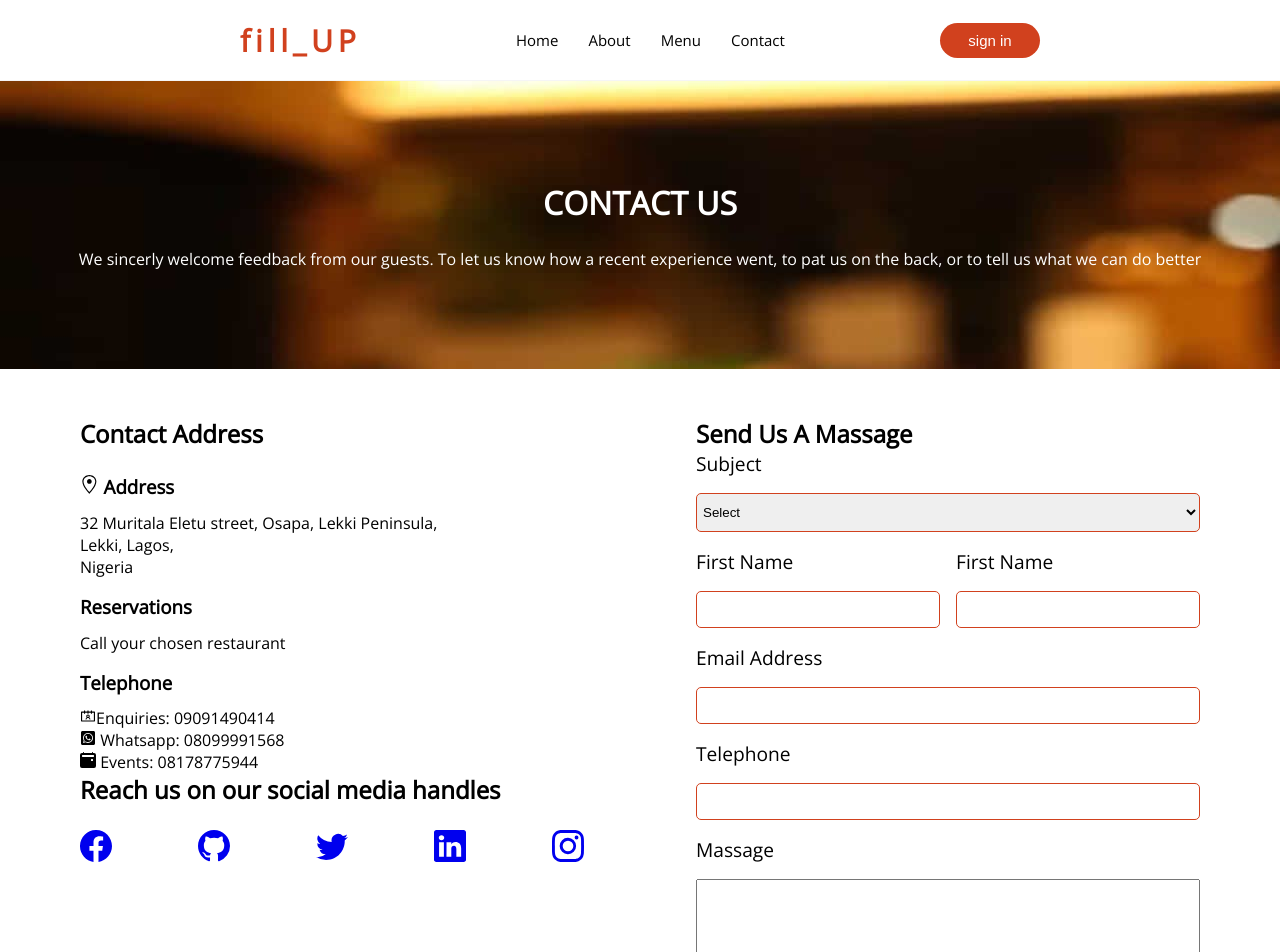
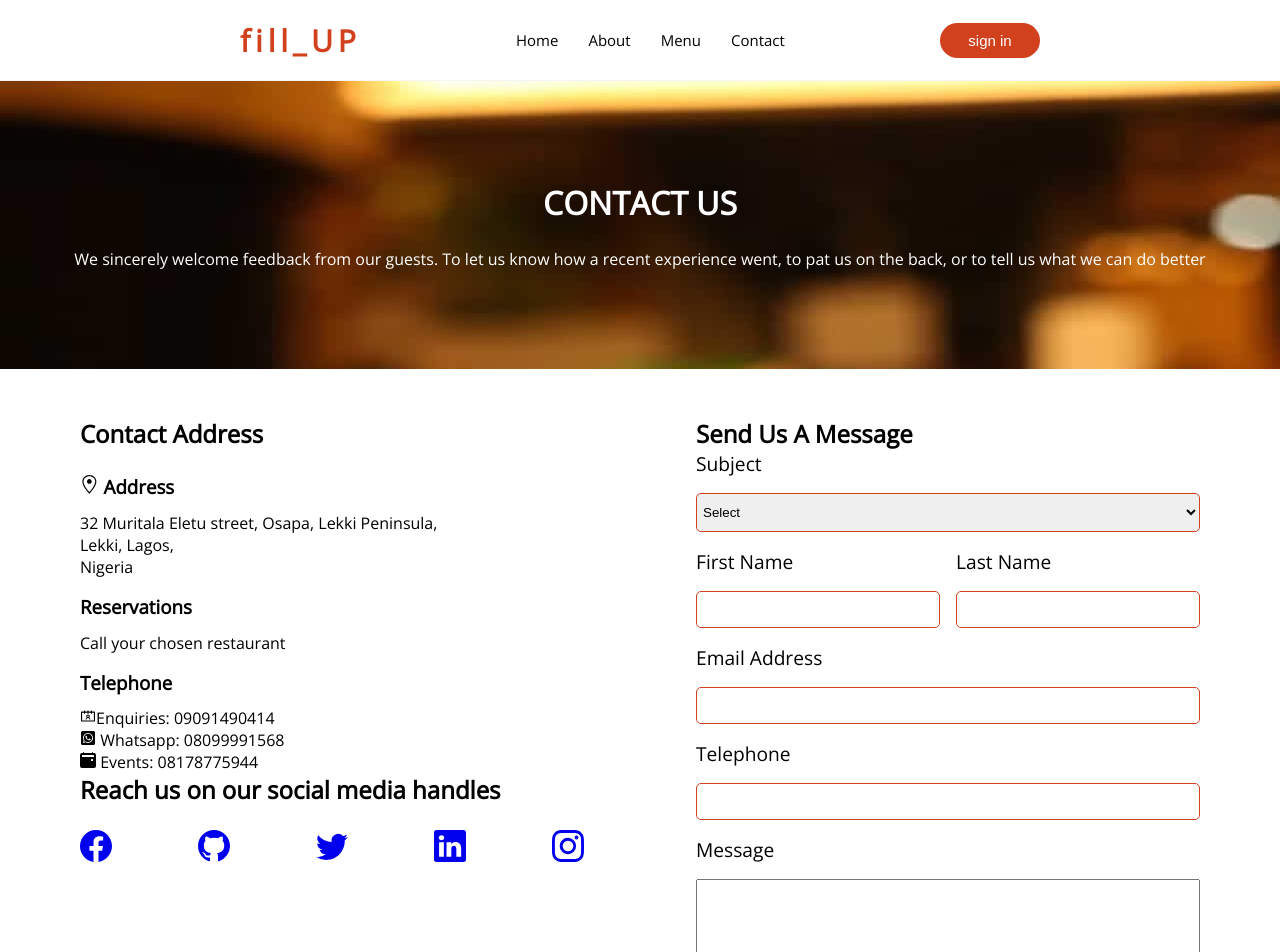
Before and after one commit to wisdom-uzo/REACT-SH-G25_PROJECT1, a React (Create React App) app: page /contact in a window 1280 px wide. Shown: the top 952 px of the page. Built offline with nearby package versions, Linux system fonts and the light colour scheme.

Commit message:
Update index.js

```diff
--- a/src/components/Contact/index.js
+++ b/src/components/Contact/index.js
@@ -1,59 +1,88 @@
-import React from 'react'
-import { GoLocation } from 'react-icons/go';
-import { AiOutlineContacts } from 'react-icons/ai';
-import { BsCalendar2EventFill } from 'react-icons/bs';
-import { FaWhatsappSquare } from 'react-icons/fa';
-import { BsFacebook, BsGithub, BsLinkedin, BsTwitter, BsInstagram } from "react-icons/bs";
+import React from "react";
+import { GoLocation } from "react-icons/go";
+import { AiOutlineContacts } from "react-icons/ai";
+import { BsCalendar2EventFill } from "react-icons/bs";
+import { FaWhatsappSquare } from "react-icons/fa";
+import {
+  BsFacebook,
+  BsGithub,
+  BsLinkedin,
+  BsTwitter,
+  BsInstagram,
+} from "react-icons/bs";
 
+import "./contact.css";
 
-import './contact.css'
-
-const About = () => {
+const Contact = () => {
   return (
     <div>
       <div className="about_header">
         <h2>CONTACT US</h2>
-            <p>We sincerly welcome feedback from our guests. To let us know how a recent experience went, to pat us on the back, or to tell us what we can do better</p>
+        <p>
+          We sincerely welcome feedback from our guests. To let us know how a
+          recent experience went, to pat us on the back, or to tell us what we
+          can do better
+        </p>
       </div>
 
       <div className="about_add_form">
         <div className="address_sec">
           <h2>Contact Address</h2>
-              <h3><GoLocation /> Address</h3>
-              <p>32 Muritala Eletu street, Osapa, Lekki Peninsula, <br />
+          <h3>
+            <GoLocation /> Address
+          </h3>
+          <p>
+            32 Muritala Eletu street, Osapa, Lekki Peninsula, <br />
             Lekki, Lagos, <br />
-              Nigeria </p>
+            Nigeria{" "}
+          </p>
 
           <h3>Reservations</h3>
           <p>Call your chosen restaurant</p>
 
           <h3>Telephone</h3>
-             <p><AiOutlineContacts />Enquiries: 09091490414 <br />
+          <p>
+            <AiOutlineContacts />
+            Enquiries: 09091490414 <br />
             <FaWhatsappSquare /> Whatsapp: 08099991568 <br />
-             <BsCalendar2EventFill /> Events: 08178775944</p>
-
+            <BsCalendar2EventFill /> Events: 08178775944
+          </p>
 
           <div className="soc_contact">
             <h2>Reach us on our social media handles</h2>
 
-
-                <ul className=''>
-                <li><a href="#"><BsFacebook className='icon'/></a></li>
-                <li><a href="#"><BsGithub className='icon' /></a></li>
-                <li><a href="#"><BsTwitter className='icon' /></a></li>
-                <li><a href="#"><BsLinkedin className='icon' /></a></li>
-                <li><a href="#"><BsInstagram className='icon' /></a></li>
+            <ul className="">
+              <li>
+                <a href="#">
+                  <BsFacebook className="icon" />
+                </a>
+              </li>
+              <li>
+                <a href="#">
+                  <BsGithub className="icon" />
+                </a>
+              </li>
+              <li>
+                <a href="#">
+                  <BsTwitter className="icon" />
+                </a>
+              </li>
+              <li>
+                <a href="#">
+                  <BsLinkedin className="icon" />
+                </a>
+              </li>
+              <li>
+                <a href="#">
+                  <BsInstagram className="icon" />
+                </a>
+              </li>
             </ul>
-
-
-
           </div>
         </div>
 
-
-
         <div className="contact_form_sec">
-              <h2>Send Us A Massage</h2>
+          <h2>Send Us A Message</h2>
           <form action="contact_form">
             <div className="input-sec">
               <label htmlFor="">Subject</label>
@@ -62,7 +91,6 @@ const About = () => {
               </select>
             </div>
 
-
             <div className="form_name">
               <div className="input-sec">
                 <label htmlFor="">First Name</label>
@@ -70,7 +98,7 @@ const About = () => {
               </div>
 
               <div className="input-sec">
-                        <label htmlFor="">First Name</label>
+                <label htmlFor="">Last Name</label>
                 <input type="text" />
               </div>
             </div>
@@ -86,20 +114,16 @@ const About = () => {
             </div>
 
             <div className="input-sec">
-                  <label htmlFor="">Massage</label>
+              <label htmlFor="">Message</label>
               <textarea name="" id="" cols="30" rows="10"></textarea>
-
             </div>
 
-                <button className='contact_btn'>Submit Message</button>
+            <button className="contact_btn">Submit Message</button>
           </form>
         </div>
+      </div>
+    </div>
+  );
+};
 
-
-        </div>
-
-    </div>
-  )
-}
-
-export default About
+export default Contact;
```
Lines whose indentation alone changed are shown as unchanged.
